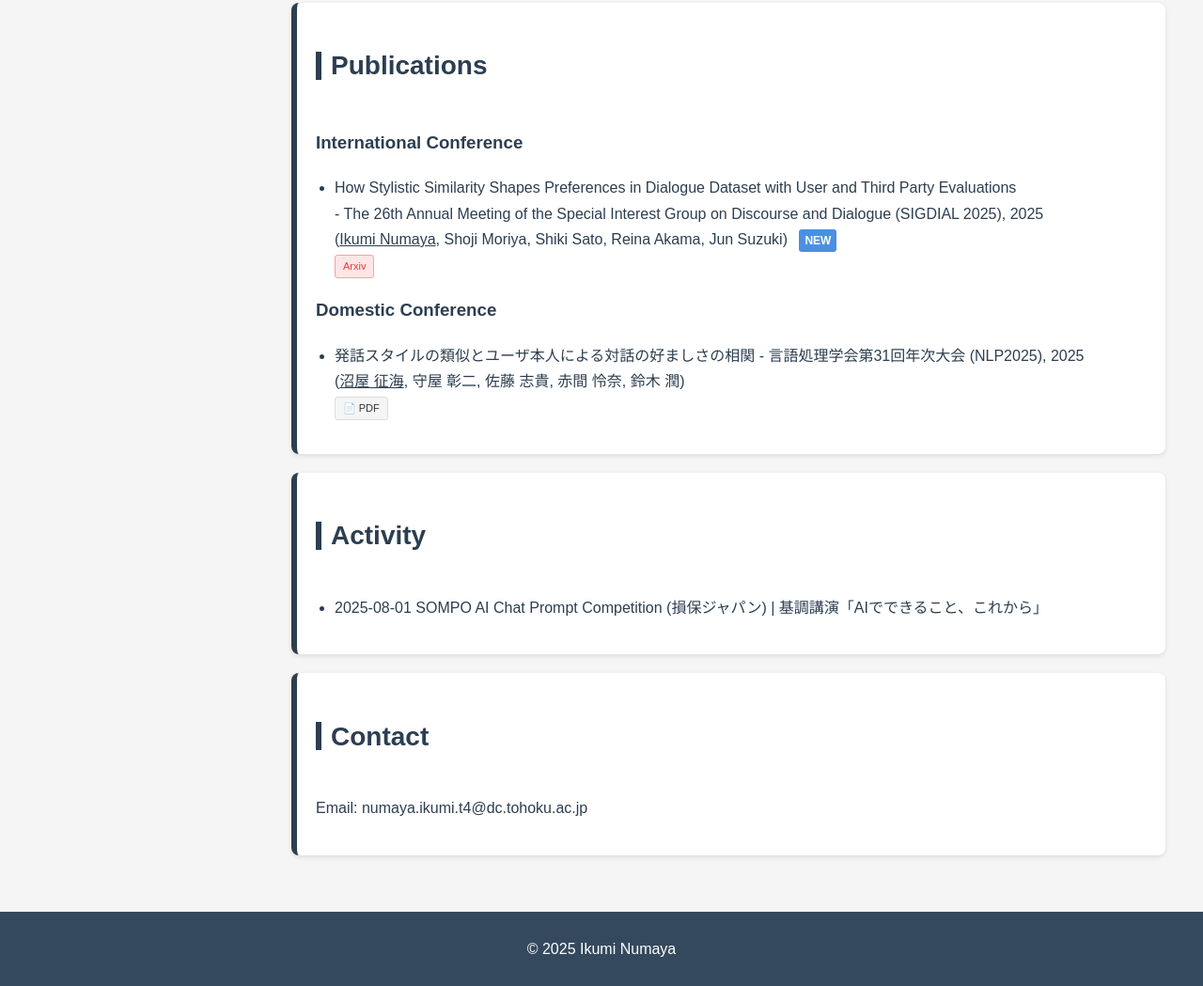
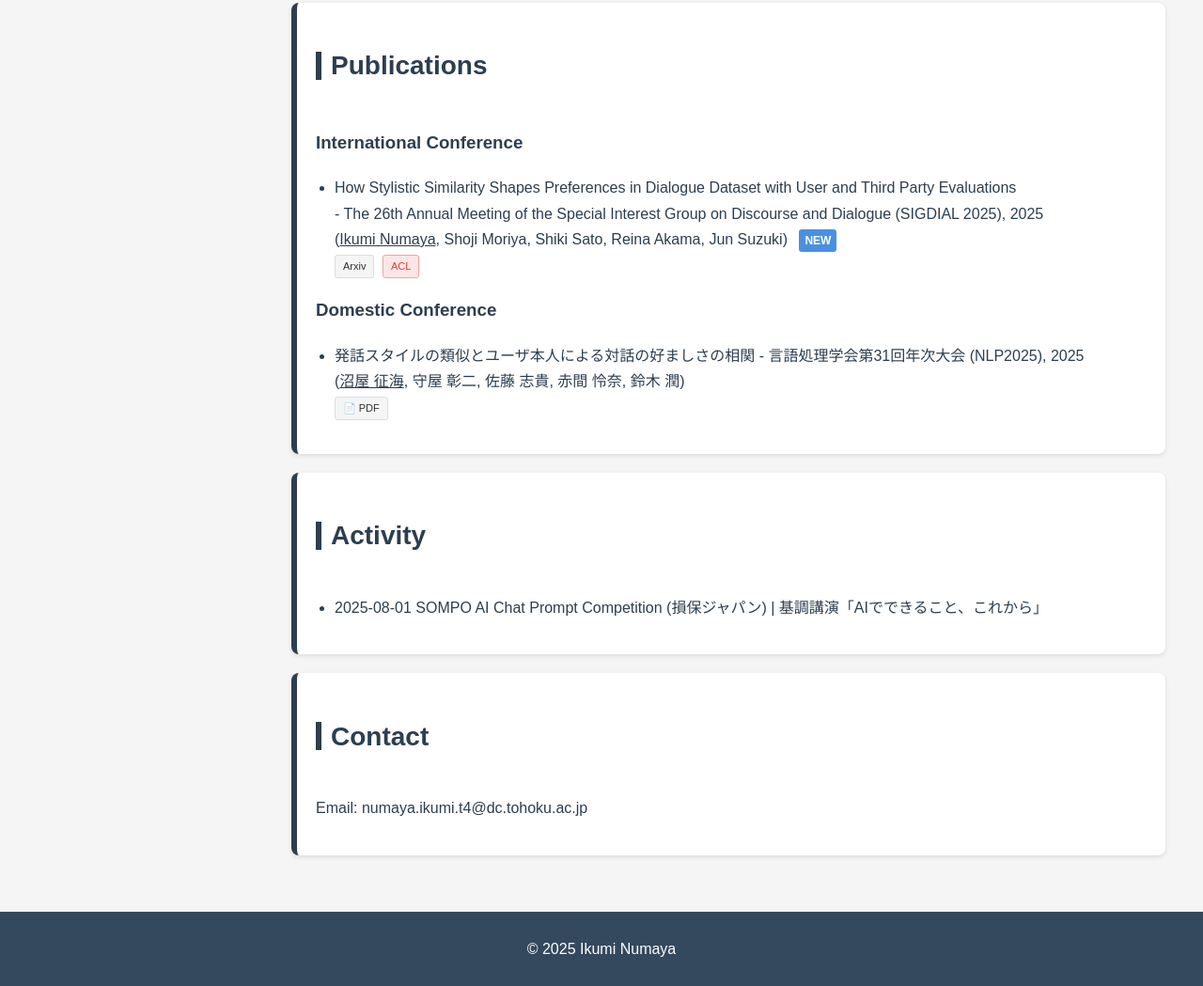
Before and after one commit to ikuminumaya/ikuminumaya.github.io, a plain HTML site: page index.html in a window 1280 px wide. Shown: the part 1238-2287 px from the top of the page at 94% size. Drawn offline with Linux system fonts and the light colour scheme.

Commit message:
add ACL Anthorogy link

```diff
--- a/index.html
+++ b/index.html
@@ -119,12 +119,29 @@
                             font-size: 11px;
                             font-weight: normal;
                             text-align: center;
+                            color: #333;
+                            background-color: #f5f5f5;
+                            border: 1px solid #ddd;
+                            border-radius: 3px;
+                            text-decoration: none;">
+                        Arxiv
+                    </a>
+                    <a href="https://aclanthology.org/2025.sigdial-1.15/"
+                    target="_blank"
+                    style="
+                            display: inline-block;
+                            padding: 2px 8px;
+                            margin-top: 2px;
+                            margin-left: 4px;
+                            font-size: 11px;
+                            font-weight: normal;
+                            text-align: center;
                             color: #e53e3e;
                             background-color: #ffe5e5; /* 薄い赤 */
                             border: 1px solid #f5a3a3; /* 濃い赤の枠線 */
                             border-radius: 3px;
                             text-decoration: none;">
-                        Arxiv
+                        ACL
                     </a>
                 </li>
             </ul>
```
Also changed, not shown: images/acl-logo.svg (added), images/arxiv-logo.svg (added).
